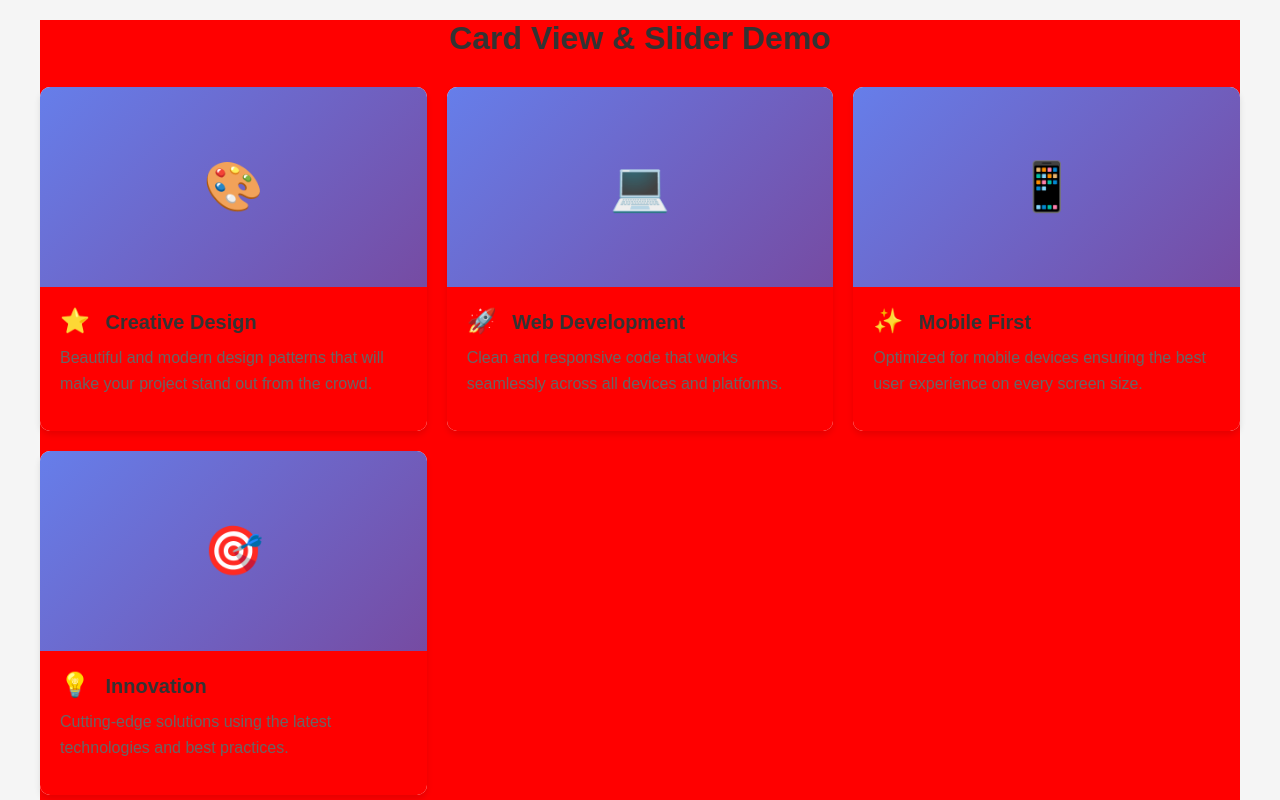
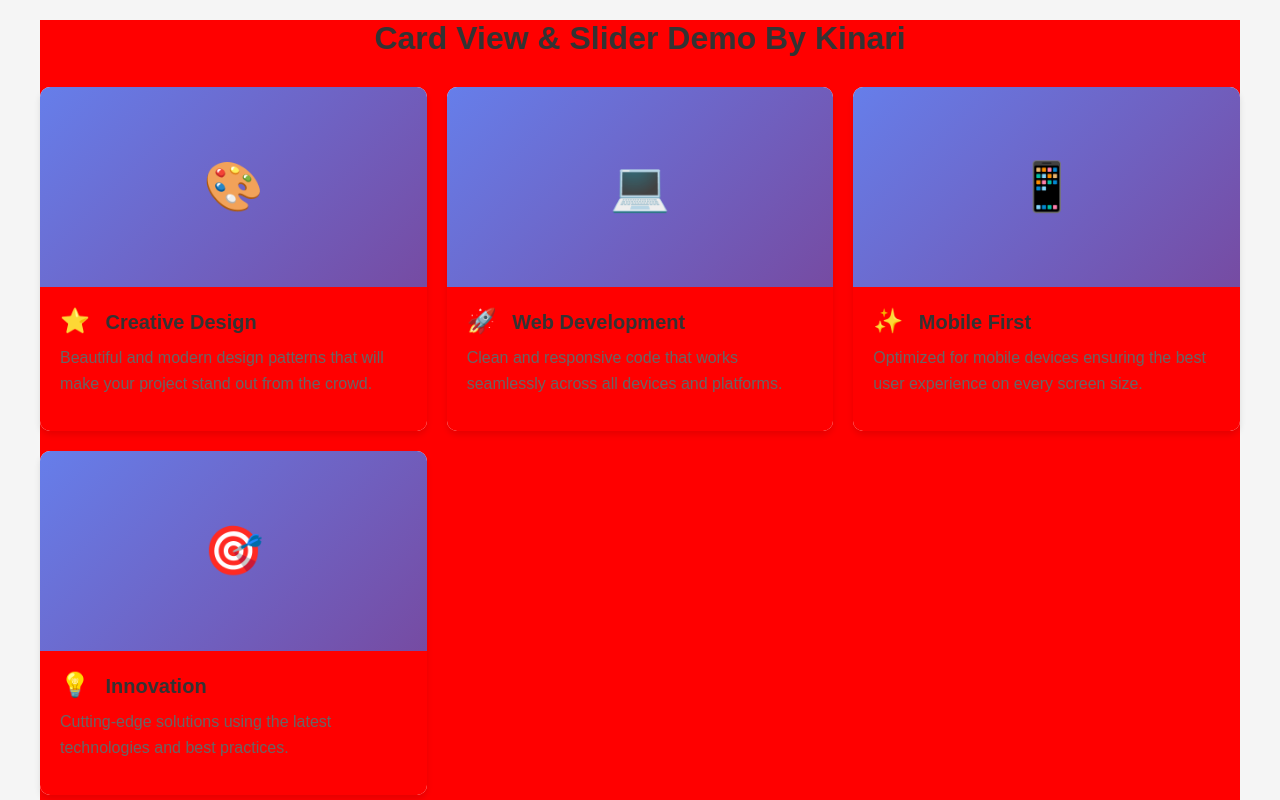
Before and after one commit to Jalpeshv/test-proj-aiml, a plain HTML site: page index.html in a window 1280 px wide. Shown: the top 800 px of the page. Drawn offline with Linux system fonts and the light colour scheme.

Commit message:
backgound color chaged and Name changed

```diff
--- a/index.html
+++ b/index.html
@@ -179,7 +179,7 @@
 </head>
 <body>
     <div class="container">
-        <h1>Card View & Slider Demo</h1>
+        <h1>Card View & Slider Demo By Kinari</h1>
 
         <!-- Card View Section -->
         <div class="card-container">
```
